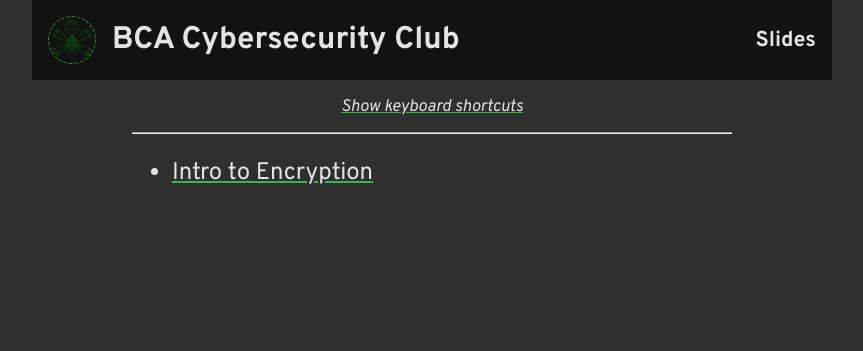
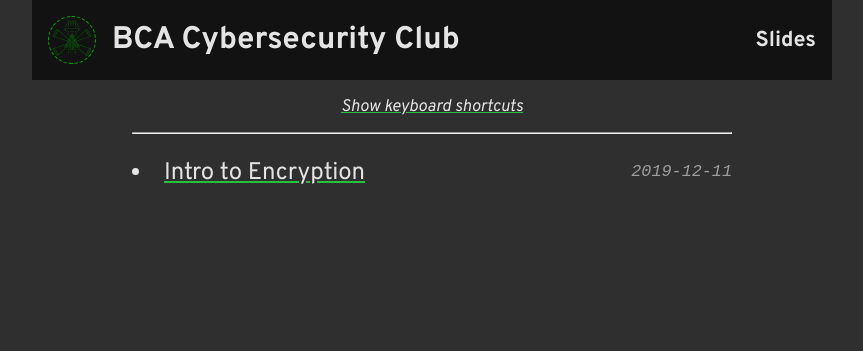
Before and after one commit to edwfeng/cybersecslides, a Jekyll site: the page built from index.html, in a window 1280 px wide. Shown: the top 351 px of the page, without its empty margins (208-1071 px from the left). Built offline with Jekyll 4.4.1, drawn with Linux system fonts in a browser that asks for light colours; some web fonts are replaced.

Commit message:
Add date field to slide entry

```diff
--- a/_slides/intro-encryption.html
+++ b/_slides/intro-encryption.html
@@ -1,6 +1,7 @@
 ---
 layout: slide
 title: Intro to Encryption
+date: 2019-12-11
 ---
 
 <section>
--- a/css/styles.css
+++ b/css/styles.css
@@ -56,8 +56,27 @@ a:active {
     flex: 1 0 auto;
 }
 
+ul {
+    padding: 0;
+}
+
 li {
     text-align: start;
+    overflow: auto;
+    list-style-position: inside;
+}
+
+.date {
+    font-style: italic;
+    font-size: .7em;
+    color: #9d9d9d;
+    float: inline-end;
+    font-family: "Overpass Mono", monospace;
+    padding-top: 4px;
+}
+
+li:hover .date {
+    color: #EFEFEF;
 }
 
 .icon {
--- a/index.html
+++ b/index.html
@@ -68,9 +68,11 @@ function toggleKeys() {
     {% for slide in site.slides %}
         {% if slide.published != false %}
             <li>
-                <a href="{{ slide.url }}">
-                    {{ slide.title }}
-                </a>
+                <a href="{{ slide.url }}">{{ slide.title }}</a>
+
+                <span class="date">
+                    {{ slide.date | date: "%F" }}
+                </span>
             </li>
         {% endif %}
     {% endfor %}
```
